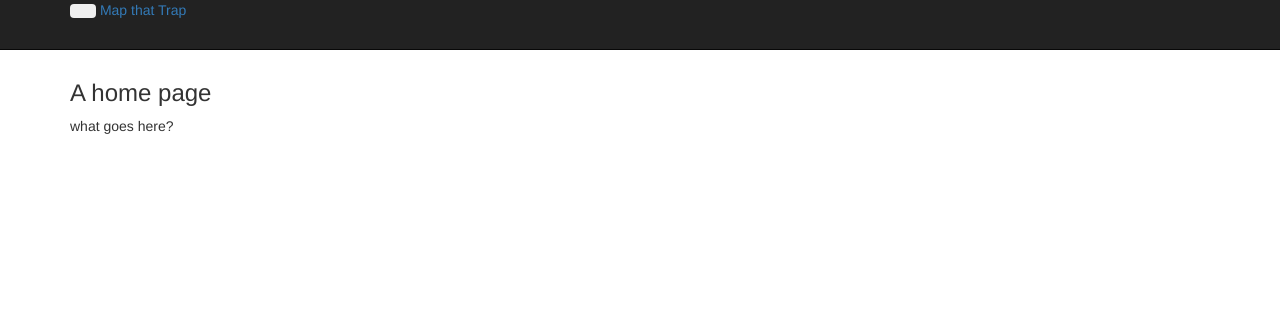
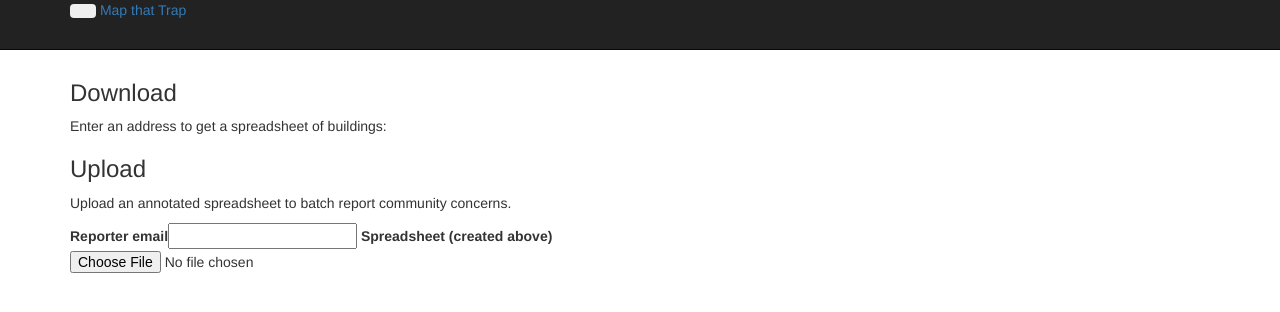
Before and after one commit to JoeGermuska/maptrap, a Django app: template core/templates/index.html in a window 1280 px wide. Shown: the top 312 px of the page. Run offline with Django 3.2, Linux system fonts and the light colour scheme; the template is opened without the code that fills it, so the values that code supplies are empty; some libraries are stand-ins or nearby versions.

Commit message:
add some scraps of UI

```diff
--- a/core/templates/base.html
+++ b/core/templates/base.html
@@ -22,11 +22,14 @@
     <![endif]-->
 
     <!-- Fav and touch icons -->
-    <link rel="apple-touch-icon-precomposed" sizes="144x144" href="../assets/ico/apple-touch-icon-144-precomposed.png">
-    <link rel="apple-touch-icon-precomposed" sizes="114x114" href="../assets/ico/apple-touch-icon-114-precomposed.png">
-      <link rel="apple-touch-icon-precomposed" sizes="72x72" href="../assets/ico/apple-touch-icon-72-precomposed.png">
-                    <link rel="apple-touch-icon-precomposed" href="../assets/ico/apple-touch-icon-57-precomposed.png">
-                                   <link rel="shortcut icon" href="../assets/ico/favicon.png">
+    {# <link rel="apple-touch-icon-precomposed" sizes="144x144" href="../assets/ico/apple-touch-icon-144-precomposed.png"> #}
+    {# <link rel="apple-touch-icon-precomposed" sizes="114x114" href="../assets/ico/apple-touch-icon-114-precomposed.png"> #}
+    {#   <link rel="apple-touch-icon-precomposed" sizes="72x72" href="../assets/ico/apple-touch-icon-72-precomposed.png"> #}
+    {#                 <link rel="apple-touch-icon-precomposed" href="../assets/ico/apple-touch-icon-57-precomposed.png"> #}
+    {#                                <link rel="shortcut icon" href="../assets/ico/favicon.png"> #}
+
+    {% block extra_head %}
+    {% endblock %}
   </head>
 
   <body>
@@ -64,5 +67,7 @@
     <!-- Placed at the end of the document so the pages load faster -->
     <script src="//cdnjs.cloudflare.com/ajax/libs/jquery/2.0.0/jquery.min.js"></script>
     <script src="//netdna.bootstrapcdn.com/twitter-bootstrap/2.3.1/js/bootstrap.min.js"></script>
+
+    {% block extra_scripts %}{% endblock %}
   </body>
 </html>
--- a/core/templates/index.html
+++ b/core/templates/index.html
@@ -1,5 +1,53 @@
 {% extends "base.html" %}
+{% block extra_head %}
+{% load staticfiles %}
+<link rel="stylesheet" href="{% static 'css/jquery.geocodify.css' %}" />
+{% endblock %}
     {% block content %}
-    <h3>A home page</h3>
-    <p>what goes here?</p>
+    <h3>Download</h3>
+    <p>
+        Enter an address to get a spreadsheet of buildings:
+        <form id="geocoder">
+
+        </form>
+    </p>
+    <h3>Upload</h3>
+    <p>
+        Upload an annotated spreadsheet to batch report community concerns.
+        <form>
+            <label for="reporter_email">Reporter email</label><input type="email" id="reporter_email"></input>
+            <label for="datafile">Spreadsheet (created above)</label><input id="datafile" type="file"></input>
+        </form>
+    </p>
     {% endblock %}
+
+    {% block extra_scripts %}
+    <script type="text/javascript" src="http://maps.googleapis.com/maps/api/js?sensor=false"></script>
+    <script type="text/javascript" src="https://ajax.googleapis.com/ajax/libs/jquery/1.9.1/jquery.min.js"></script>
+    <script type="text/javascript" src="https://raw.github.com/datadesk/jquery-geocodify/master/jquery.geocodify.js"></script>
+    <script type="text/javascript">
+        $("#geocoder").geocodify({
+            onSelect: function (result) { alert(result); window.result = result; },
+            viewportBias: new google.maps.LatLngBounds(
+                new google.maps.LatLng( 41.643919,-87.9401010000001),
+                new google.maps.LatLng(42.023135,-87.523661 )
+            ),
+            noResultsText: "No address suggestions... keep typing...",
+            filterResults: function(results) {
+                var filteredResults =[];
+                $.each(results, function(i,val) {
+                    for (var ac in val.address_components) {
+                        for (var t in val.address_components[ac].types) {
+                            if (val.address_components[ac].types[t] === 'locality') {
+                                if (val.address_components[ac].long_name === 'Chicago') {
+                                    filteredResults.push(val);
+                                }
+                            }
+                        }
+                    }
+                });
+                return filteredResults;
+            }
+        });
+    </script>
+    {% endblock %}
--- a/core/views.py
+++ b/core/views.py
@@ -2,3 +2,7 @@
 from django.shortcuts import render
 def index(request):
     return render(request, 'index.html',{})
+
+def generate_workbook(request):
+    """Given some input, return an Excel spreadsheet"""
+    pass
--- a/maptrap/settings.py
+++ b/maptrap/settings.py
@@ -55,7 +55,7 @@
 # URL that handles the media served from MEDIA_ROOT. Make sure to use a
 # trailing slash.
 # Examples: "http://example.com/media/", "http://media.example.com/"
-MEDIA_URL = ''
+MEDIA_URL = 'static/'
 
 # Absolute path to the directory static files should be collected to.
 # Don't put anything in this directory yourself; store your static files
--- a/maptrap/urls.py
+++ b/maptrap/urls.py
@@ -1,4 +1,7 @@
 from django.conf.urls import patterns, include, url
+
+from django.conf import settings
+from django.conf.urls.static import static
 
 # Uncomment the next two lines to enable the admin:
 # from django.contrib import admin
@@ -15,4 +18,4 @@
 
     # Uncomment the next line to enable the admin:
     # url(r'^admin/', include(admin.site.urls)),
-)
+) + static(settings.MEDIA_URL, document_root=settings.MEDIA_ROOT)
```
Also changed, not shown: core/static/css/jquery.geocodify.css (added, +63 -0 lines).
